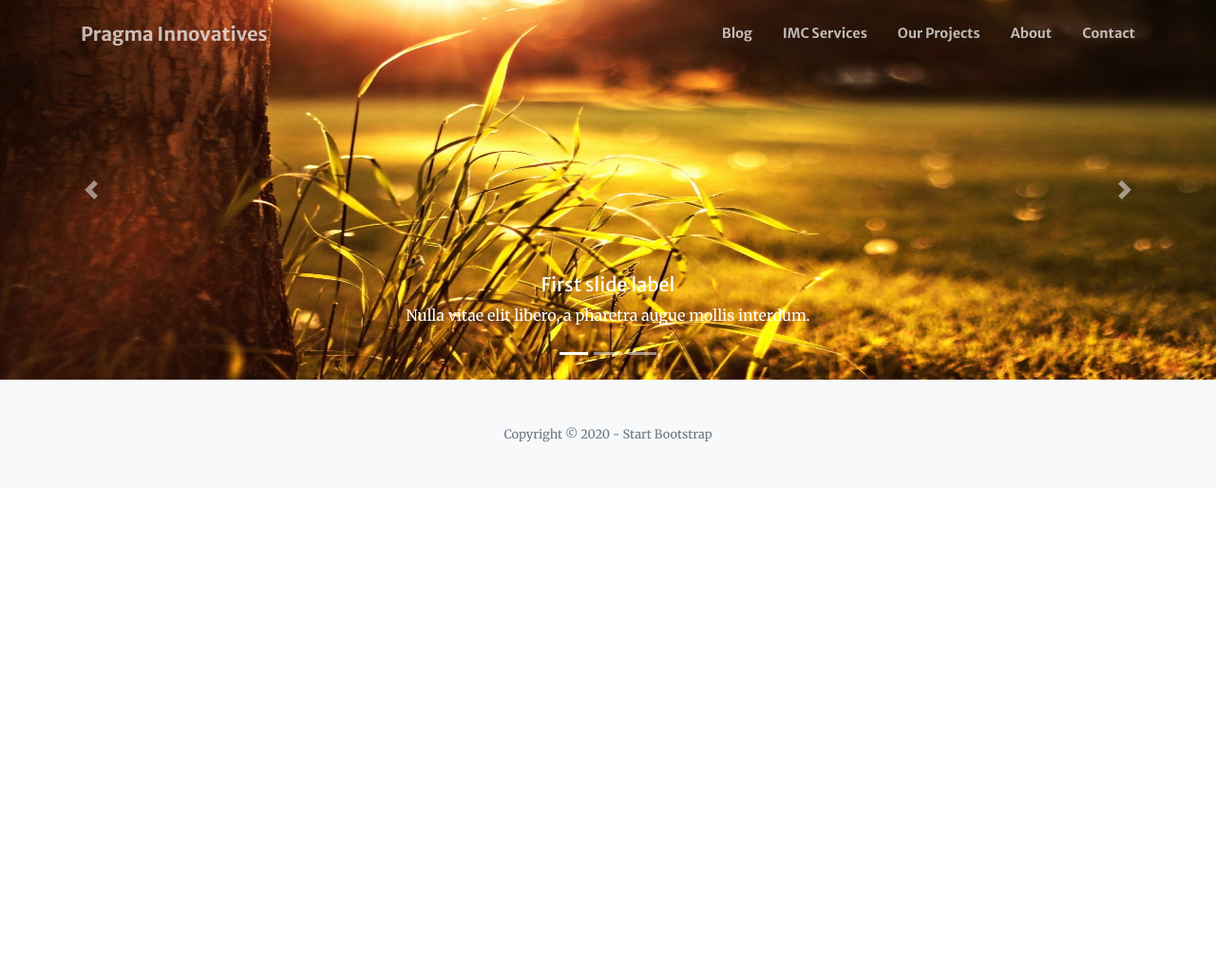
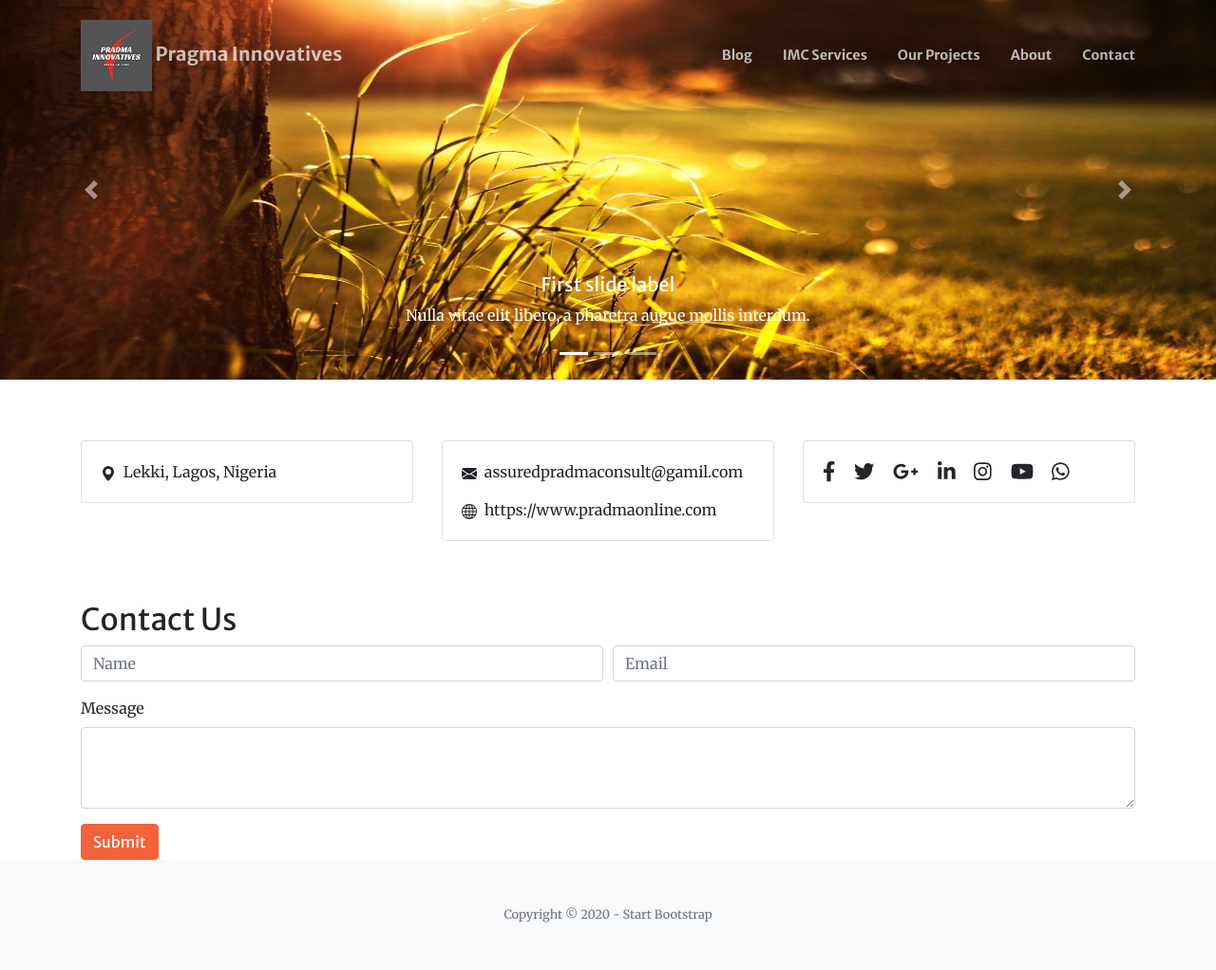
Before and after one commit to moyvincent/Pragma-Innovative, a Python web app: template Templates/contact.html in a window 1280 px wide. Shown: the whole page at 95% size. Before the commit the page ends 466 px from the top, so only its background shows below. Run offline with Jinja, Linux system fonts and the light colour scheme; the template is opened without the code that fills it, so the values that code supplies are empty; some libraries are stand-ins or nearby versions.

Commit message:
Contact form added

```diff
--- a/Templates/contact.html
+++ b/Templates/contact.html
@@ -22,11 +22,11 @@
         <!-- Navigation-->
         <nav class="navbar navbar-expand-lg navbar-light fixed-top py-3" id="mainNav">
             <div class="container">
-                <a class="navbar-brand js-scroll-trigger" href="index.html">Pragma Innovatives</a>
+                <a class="navbar-brand js-scroll-trigger" href="index.html"><img src="assets/img/logo.jpeg"> Pragma Innovatives</a>
                 <button class="navbar-toggler navbar-toggler-right" type="button" data-toggle="collapse" data-target="#navbarResponsive" aria-controls="navbarResponsive" aria-expanded="false" aria-label="Toggle navigation"><span class="navbar-toggler-icon"></span></button>
                 <div class="collapse navbar-collapse" id="navbarResponsive">
                     <ul class="navbar-nav ml-auto my-2 my-lg-0">
-                        <li class="nav-item"><a class="nav-link js-scroll-trigger" href="#">Blog</a></li>
+                        <li class="nav-item"><a class="nav-link js-scroll-trigger" href="https://www.pradmaonline.com">Blog</a></li>
                         <li class="nav-item"><a class="nav-link js-scroll-trigger" href="services.html">IMC Services</a></li>
                         <li class="nav-item"><a class="nav-link js-scroll-trigger" href="projects.html">Our Projects</a></li>
                         <li class="nav-item"><a class="nav-link js-scroll-trigger" href="about.html">About</a></li>
@@ -74,6 +74,79 @@
               <span class="sr-only">Next</span>
             </a>
         </div>
+        <!--Container-->
+        <div class="container mt-5">
+          <!--Cards-->
+          <div class="row">
+            <div class="col-sm-12 py-sm-3 col-lg-4">
+              <div class="card">
+                <div class="card-body">
+                  <p class="card-text">
+                    <svg width="1em" height="1em" viewBox="0 0 16 16" class="bi bi-geo-alt mr-1" fill="currentColor" xmlns="http://www.w3.org/2000/svg">
+                      <path fill-rule="evenodd" d="M8 16s6-5.686 6-10A6 6 0 0 0 2 6c0 4.314 6 10 6 10zm0-7a3 3 0 1 0 0-6 3 3 0 0 0 0 6z"/>
+                    </svg>
+                    Lekki, Lagos, Nigeria
+                  </p>
+                </div>
+              </div>
+            </div>
+            <div class="col-sm-12 py-sm-3 col-lg-4">
+              <div class="card">
+                <div class="card-body">
+                  <p class="card-text">
+                    <svg width="1em" height="1em" viewBox="0 0 16 16" class="bi bi-envelope-fill mr-1" fill="currentColor" xmlns="http://www.w3.org/2000/svg">
+                      <path fill-rule="evenodd" d="M.05 3.555A2 2 0 0 1 2 2h12a2 2 0 0 1 1.95 1.555L8 8.414.05 3.555zM0 4.697v7.104l5.803-3.558L0 4.697zM6.761 8.83l-6.57 4.027A2 2 0 0 0 2 14h12a2 2 0 0 0 1.808-1.144l-6.57-4.027L8 9.586l-1.239-.757zm3.436-.586L16 11.801V4.697l-5.803 3.546z"/>
+                    </svg>
+                    assuredpradmaconsult@gamil.com
+                  </p>
+                  <p class="card-text">
+                    <svg width="1em" height="1em" viewBox="0 0 16 16" class="bi bi-globe mr-1" fill="currentColor" xmlns="http://www.w3.org/2000/svg">
+                      <path fill-rule="evenodd" d="M1.018 7.5h2.49c.03-.877.138-1.718.312-2.5H1.674a6.958 6.958 0 0 0-.656 2.5zM2.255 4H4.09a9.266 9.266 0 0 1 .64-1.539 6.7 6.7 0 0 1 .597-.933A7.024 7.024 0 0 0 2.255 4zM8 0a8 8 0 1 0 0 16A8 8 0 0 0 8 0zm-.5 1.077c-.67.204-1.335.82-1.887 1.855-.173.324-.33.682-.468 1.068H7.5V1.077zM7.5 5H4.847a12.5 12.5 0 0 0-.338 2.5H7.5V5zm1 2.5V5h2.653c.187.765.306 1.608.338 2.5H8.5zm-1 1H4.51a12.5 12.5 0 0 0 .337 2.5H7.5V8.5zm1 2.5V8.5h2.99a12.495 12.495 0 0 1-.337 2.5H8.5zm-1 1H5.145c.138.386.295.744.468 1.068.552 1.035 1.218 1.65 1.887 1.855V12zm-2.173 2.472a6.695 6.695 0 0 1-.597-.933A9.267 9.267 0 0 1 4.09 12H2.255a7.024 7.024 0 0 0 3.072 2.472zM1.674 11H3.82a13.651 13.651 0 0 1-.312-2.5h-2.49c.062.89.291 1.733.656 2.5zm8.999 3.472A7.024 7.024 0 0 0 13.745 12h-1.834a9.278 9.278 0 0 1-.641 1.539 6.688 6.688 0 0 1-.597.933zM10.855 12H8.5v2.923c.67-.204 1.335-.82 1.887-1.855A7.98 7.98 0 0 0 10.855 12zm1.325-1h2.146c.365-.767.594-1.61.656-2.5h-2.49a13.65 13.65 0 0 1-.312 2.5zm.312-3.5h2.49a6.959 6.959 0 0 0-.656-2.5H12.18c.174.782.282 1.623.312 2.5zM11.91 4a9.277 9.277 0 0 0-.64-1.539 6.692 6.692 0 0 0-.597-.933A7.024 7.024 0 0 1 13.745 4h-1.834zm-1.055 0H8.5V1.077c.67.204 1.335.82 1.887 1.855.173.324.33.682.468 1.068z"/>
+                    </svg>
+                    https://www.pradmaonline.com
+                  </p>
+                </div>
+              </div>
+            </div>
+            <div class="col-sm-12 py-sm-3 col-lg-4">
+              <div class="card">
+                <div class="card-body">
+                  <!--Facebook-->
+                  <a class="fb-ic mr-3" role="button"><i class="fab fa-lg fa-facebook-f"></i></a>
+                  <!--Twitter-->
+                  <a class="tw-ic mr-3" role="button"><i class="fab fa-lg fa-twitter"></i></a>
+                  <!--Google +-->
+                  <a class="gplus-ic mr-3" role="button"><i class="fab fa-lg fa-google-plus-g"></i></a>
+                  <!--Linkedin-->
+                  <a class="li-ic mr-3" role="button"><i class="fab fa-lg fa-linkedin-in"></i></a>
+                  <!--Instagram-->
+                  <a class="ins-ic mr-3" role="button"><i class="fab fa-lg fa-instagram"></i></a>
+                  <!--Youtube-->
+                  <a class="yt-ic mr-3" role="button"><i class="fab fa-lg fa-youtube"></i></a>
+                  <!--WhatsApp-->
+                  <a class="whatsapp-ic" role="button"><i class="fab fa-lg fa-whatsapp"></i></a>
+                </div>
+              </div>
+            </div>
+          </div>
+          <!--Contact Form-->
+          <form class="mt-5">
+            <h2>Contact Us</h2>
+            <div class="form-row">
+              <div class="form-group col-md-6">
+                <input type="text" class="form-control" placeholder="Name">
+              </div>
+              <div class="form-group col-md-6">
+                <input type="email" class="form-control" placeholder="Email" id="inputEmail4">
+              </div>
+            </div>
+            <div class="form-group">
+              <label for="exampleFormControlTextarea1">Message</label>
+              <textarea class="form-control" id="exampleFormControlTextarea1" rows="3"></textarea>
+            </div>
+            <button type="submit" class="btn btn-primary">Submit</button>
+          </form>
+        </div>
         <!-- Footer-->
         <footer class="bg-light py-5">
             <div class="container"><div class="small text-center text-muted">Copyright © 2020 - Start Bootstrap</div></div>
--- a/Templates/index.html
+++ b/Templates/index.html
@@ -22,11 +22,11 @@
         <!-- Navigation-->
         <nav class="navbar navbar-expand-lg navbar-light fixed-top py-3" id="mainNav">
             <div class="container">
-                <a class="navbar-brand js-scroll-trigger" href="index.html">Pragma Innovatives</a>
+                <a class="navbar-brand js-scroll-trigger" href="index.html"><img src="assets/img/logo.jpeg"> Pradma Innovatives</a>
                 <button class="navbar-toggler navbar-toggler-right" type="button" data-toggle="collapse" data-target="#navbarResponsive" aria-controls="navbarResponsive" aria-expanded="false" aria-label="Toggle navigation"><span class="navbar-toggler-icon"></span></button>
                 <div class="collapse navbar-collapse" id="navbarResponsive">
                     <ul class="navbar-nav ml-auto my-2 my-lg-0">
-                        <li class="nav-item"><a class="nav-link js-scroll-trigger" href="#">Blog</a></li>
+                        <li class="nav-item"><a class="nav-link js-scroll-trigger" href="https://www.pradmaonline.com">Blog</a></li>
                         <li class="nav-item"><a class="nav-link js-scroll-trigger" href="services.html">IMC Services</a></li>
                         <li class="nav-item"><a class="nav-link js-scroll-trigger" href="projects.html">Our Projects</a></li>
                         <li class="nav-item"><a class="nav-link js-scroll-trigger" href="about.html">About</a></li>
--- a/Templates/services.html
+++ b/Templates/services.html
@@ -22,11 +22,11 @@
         <!-- Navigation-->
         <nav class="navbar navbar-expand-lg navbar-light fixed-top py-3" id="mainNav">
             <div class="container">
-                <a class="navbar-brand js-scroll-trigger" href="index.html">Pragma Innovatives</a>
+                <a class="navbar-brand js-scroll-trigger" href="index.html"><img src="assets/img/logo.jpeg"> Pragma Innovatives</a>
                 <button class="navbar-toggler navbar-toggler-right" type="button" data-toggle="collapse" data-target="#navbarResponsive" aria-controls="navbarResponsive" aria-expanded="false" aria-label="Toggle navigation"><span class="navbar-toggler-icon"></span></button>
                 <div class="collapse navbar-collapse" id="navbarResponsive">
                     <ul class="navbar-nav ml-auto my-2 my-lg-0">
-                        <li class="nav-item"><a class="nav-link js-scroll-trigger" href="#">Blog</a></li>
+                        <li class="nav-item"><a class="nav-link js-scroll-trigger" href="https://www.pradmaonline.com">Blog</a></li>
                         <li class="nav-item"><a class="nav-link js-scroll-trigger" href="services.html">IMC Services</a></li>
                         <li class="nav-item"><a class="nav-link js-scroll-trigger" href="projects.html">Our Projects</a></li>
                         <li class="nav-item"><a class="nav-link js-scroll-trigger" href="about.html">About</a></li>
```
Also changed, not shown: Templates/about.html (+2 -18 lines), Templates/assets/img/logo.jpeg (added).
